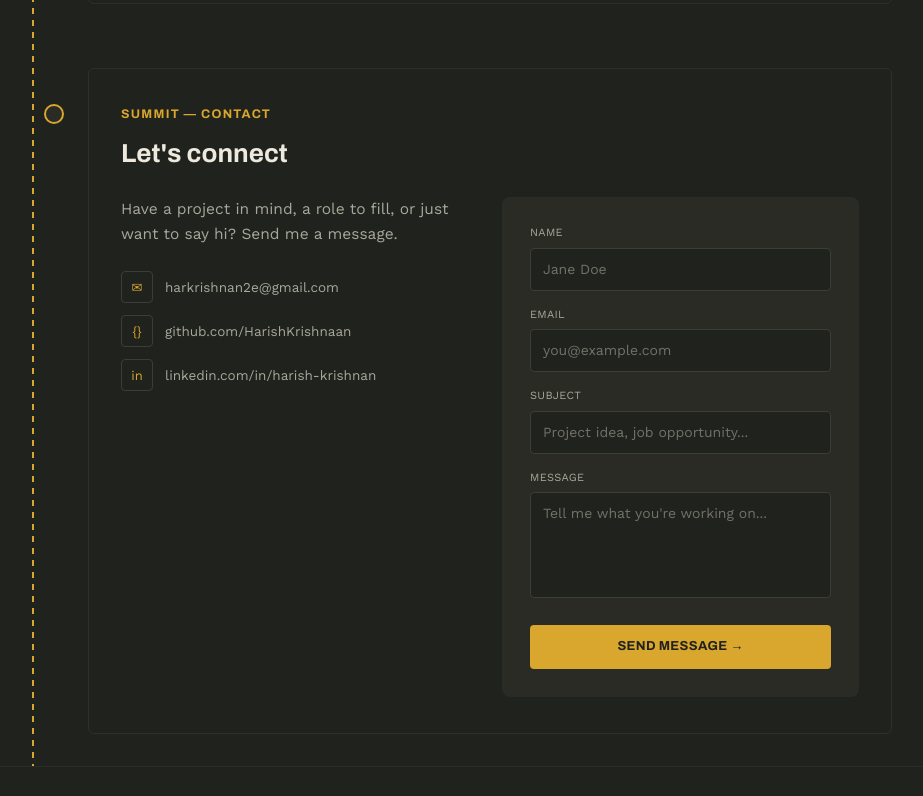
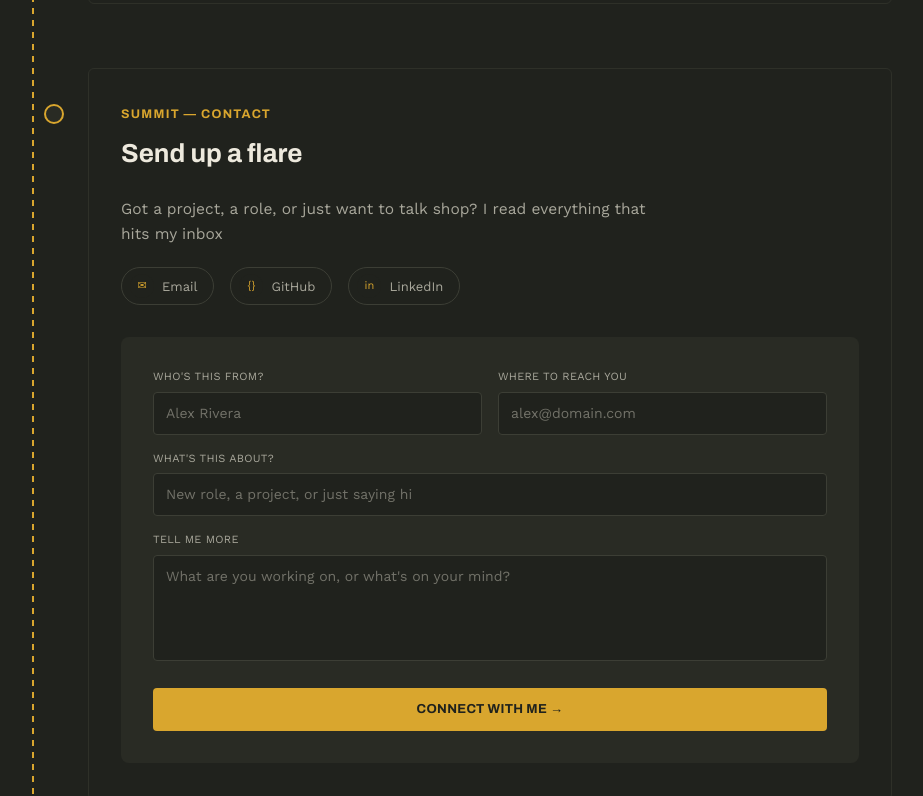
Before and after one commit to HarishKrishnaan/harish-portfolio, a Next.js app: page / in a window 1280 px wide. Shown: the part 2584-3380 px from the top of the page, without its empty margins (184-1107 px from the left). Built offline with nearby package versions, Linux system fonts and the light colour scheme.

Commit message:
rework of contact card UI

```diff
--- a/components/Contact.tsx
+++ b/components/Contact.tsx
@@ -3,7 +3,9 @@
 import { useState } from "react";
 import Pitch from "./Pitch";
 
-const FORMSPREE_ENDPOINT = "https://formspree.io/f/xykrgngz";
+// ⚠️ Keep your existing real Formspree endpoint here — don't overwrite this
+// line with the placeholder below, it's just shown for reference.
+const FORMSPREE_ENDPOINT = "https://formspree.io/f/YOUR_FORM_ID";
 
 type FormData = {
   name: string;
@@ -17,9 +19,9 @@ type FormErrors = Partial<Record<keyof FormData, string>>;
 const initialForm: FormData = { name: "", email: "", subject: "", message: "" };
 
 const contactLinks = [
-  { label: "harkrishnan2e@gmail.com", href: "mailto:harkrishnan2e@gmail.com", icon: "✉" },
-  { label: "github.com/HarishKrishnaan", href: "https://github.com/HarishKrishnaan", icon: "{}" },
-  { label: "linkedin.com/in/harish-krishnan", href: "https://www.linkedin.com/in/harish-krishnan-568579325/", icon: "in" },
+  { label: "Email", href: "mailto:harkrishnan2e@gmail.com", icon: "✉" },
+  { label: "GitHub", href: "https://github.com/HarishKrishnaan", icon: "{}" },
+  { label: "LinkedIn", href: "https://www.linkedin.com/in/harish-krishnan-568579325/", icon: "in" },
 ];
 
 export default function Contact() {
@@ -39,14 +41,14 @@ export default function Contact() {
   async function handleSubmit(e: React.FormEvent) {
     e.preventDefault();
     const nextErrors: FormErrors = {};
-    if (!form.name.trim()) nextErrors.name = "Please enter your name";
+    if (!form.name.trim()) nextErrors.name = "Let me know who's reaching out";
     if (!form.email.trim()) {
-      nextErrors.email = "Please enter your email";
+      nextErrors.email = "I'll need an email to write back to";
     } else if (!/^\S+@\S+\.\S+$/.test(form.email)) {
-      nextErrors.email = "Enter a valid email";
+      nextErrors.email = "That email doesn't look quite right";
     }
-    if (!form.subject.trim()) nextErrors.subject = "Please enter a subject";
-    if (!form.message.trim()) nextErrors.message = "Please enter a message";
+    if (!form.subject.trim()) nextErrors.subject = "Give it a quick subject line";
+    if (!form.message.trim()) nextErrors.message = "The message box is empty";
 
     if (Object.keys(nextErrors).length > 0) {
       setErrors(nextErrors);
@@ -83,64 +85,63 @@ export default function Contact() {
   }
 
   return (
-    <Pitch id="contact" label="Summit — Contact" title="Let's connect">
-      <div className="grid sm:grid-cols-2 gap-6">
-        <div>
-          <p className="text-soft text-[15.5px] leading-relaxed max-w-[42ch]">
-            Have a project in mind, a role to fill, or just want to say hi?
-            Send me a message.
+    <Pitch id="contact" label="Summit — Contact" title="Send up a flare">
+      <p className="text-soft text-[15.5px] leading-relaxed max-w-[56ch]">
+        Got a project, a role, or just want to talk shop? I read everything that hits my inbox
       </p>
-          <div className="flex flex-col gap-3 mt-6">
+
+      <div className="flex flex-wrap gap-4 mt-5 mb-8">
         {contactLinks.map((c) => (
           <a
             key={c.label}
             href={c.href}
             target={c.href.startsWith("http") ? "_blank" : undefined}
             rel={c.href.startsWith("http") ? "noreferrer" : undefined}
-                className="flex items-center gap-3 text-[13.5px] text-soft no-underline transition-colors duration-200 hover:text-cream"
+            className="flex items-center gap-2 text-[13px] text-soft no-underline border border-line rounded-full pl-2 pr-4 py-1.5 transition-all duration-200 hover:text-cream hover:border-gold/50"
           >
-                <span className="w-8 h-8 flex items-center justify-center rounded border border-line text-gold text-[13px] shrink-0">
+            <span className="w-6 h-6 flex items-center justify-center rounded-full bg-bg text-gold text-[11px] shrink-0">
               {c.icon}
             </span>
             {c.label}
           </a>
         ))}
       </div>
-        </div>
 
-        <div className="bg-panel rounded-lg p-6 sm:p-7">
+      <div className="bg-panel rounded-lg p-6 sm:p-8">
         {submitted ? (
-            <div className="flex flex-col items-center justify-center text-center h-full py-6">
-              <div className="w-11 h-11 rounded bg-gold flex items-center justify-center mb-4">
-                <svg width="20" height="20" viewBox="0 0 20 20" fill="none">
-                  <path d="M4 10.5L8 14.5L16 6" stroke="#20221D" strokeWidth="2.2" strokeLinecap="round" strokeLinejoin="round"/>
+          <div className="flex flex-col items-center justify-center text-center py-8">
+            <svg width="34" height="34" viewBox="0 0 34 34" fill="none" className="mb-4">
+              <line x1="9" y1="4" x2="9" y2="30" stroke="#D9A62E" strokeWidth="2.4" strokeLinecap="round" />
+              <path d="M9 5 L27 10 L9 15 Z" fill="#D9A62E" />
             </svg>
-              </div>
-              <h3 className="font-display font-bold text-cream text-[18px]">Message sent.</h3>
-              <p className="text-soft text-[14px] mt-2 max-w-[32ch]">
-                Thanks for reaching out — I&apos;ll get back to you soon.
+            <h3 className="font-display font-bold text-cream text-[19px]">
+              Flag planted.
+            </h3>
+            <p className="text-soft text-[14px] mt-2 max-w-[34ch]">
+              Your message just landed in my inbox — I'll get back to you soon.
             </p>
             <button
               onClick={handleReset}
-                className="mt-4 text-[12.5px] text-gold border-b border-gold hover:text-cream hover:border-cream transition-colors duration-200"
+              className="mt-5 text-[12.5px] text-gold border-b border-gold hover:text-cream hover:border-cream transition-colors duration-200"
             >
               Send another
             </button>
           </div>
         ) : (
           <form onSubmit={handleSubmit} noValidate className="flex flex-col gap-4">
+            <div className="grid sm:grid-cols-2 gap-4">
               <div>
                 {errors.name && (
                   <p className="text-[11.5px] text-red-400 mb-1">{errors.name}</p>
                 )}
                 <label className="block text-[11px] uppercase tracking-wide text-soft mb-1.5">
-                  Name
+                  Who's this from?
                 </label>
                 <input
                   type="text"
                   value={form.name}
                   onChange={(e) => handleChange("name", e.target.value)}
-                  placeholder="Jane Doe"
+                  placeholder="Alex Rivera"
                   className={`w-full bg-bg border rounded px-3 py-2.5 text-[14px] text-cream placeholder:text-soft/60 outline-none transition-colors duration-200 focus:border-gold ${
                     errors.name ? "border-red-400" : "border-line"
                   }`}
@@ -152,17 +153,18 @@ export default function Contact() {
                   <p className="text-[11.5px] text-red-400 mb-1">{errors.email}</p>
                 )}
                 <label className="block text-[11px] uppercase tracking-wide text-soft mb-1.5">
-                  Email
+                  Where to reach you
                 </label>
                 <input
                   type="text"
                   value={form.email}
                   onChange={(e) => handleChange("email", e.target.value)}
-                  placeholder="you@example.com"
+                  placeholder="alex@domain.com"
                   className={`w-full bg-bg border rounded px-3 py-2.5 text-[14px] text-cream placeholder:text-soft/60 outline-none transition-colors duration-200 focus:border-gold ${
                     errors.email ? "border-red-400" : "border-line"
                   }`}
                 />
+              </div>
             </div>
 
             <div>
@@ -170,13 +172,13 @@ export default function Contact() {
                 <p className="text-[11.5px] text-red-400 mb-1">{errors.subject}</p>
               )}
               <label className="block text-[11px] uppercase tracking-wide text-soft mb-1.5">
-                  Subject
+                What's this about?
               </label>
               <input
                 type="text"
                 value={form.subject}
                 onChange={(e) => handleChange("subject", e.target.value)}
-                  placeholder="Project idea, job opportunity..."
+                placeholder="New role, a project, or just saying hi"
                 className={`w-full bg-bg border rounded px-3 py-2.5 text-[14px] text-cream placeholder:text-soft/60 outline-none transition-colors duration-200 focus:border-gold ${
                   errors.subject ? "border-red-400" : "border-line"
                 }`}
@@ -188,12 +190,12 @@ export default function Contact() {
                 <p className="text-[11.5px] text-red-400 mb-1">{errors.message}</p>
               )}
               <label className="block text-[11px] uppercase tracking-wide text-soft mb-1.5">
-                  Message
+                Tell me more
               </label>
               <textarea
                 value={form.message}
                 onChange={(e) => handleChange("message", e.target.value)}
-                  placeholder="Tell me what you're working on..."
+                placeholder="What are you working on, or what's on your mind?"
                 rows={4}
                 className={`w-full bg-bg border rounded px-3 py-2.5 text-[14px] text-cream placeholder:text-soft/60 outline-none resize-none transition-colors duration-200 focus:border-gold ${
                   errors.message ? "border-red-400" : "border-line"
@@ -203,7 +205,7 @@ export default function Contact() {
 
             {sendError && (
               <p className="text-[12px] text-red-400 -mb-1">
-                  Something went wrong sending your message. Please try again, or email me directly.
+                That didn't go through — try again, or email me directly.
               </p>
             )}
 
@@ -212,12 +214,11 @@ export default function Contact() {
               disabled={sending}
               className="mt-1 bg-gold text-bg font-display font-bold text-[13px] uppercase tracking-wide rounded py-3 transition-colors duration-200 hover:bg-cream disabled:opacity-60 disabled:cursor-not-allowed"
             >
-                {sending ? "Sending..." : "Send message →"}
+              {sending ? "Sending..." : "Connect with me →"}
             </button>
           </form>
         )}
       </div>
-      </div>
     </Pitch>
   );
 }
```
Lines whose indentation alone changed are shown as unchanged.
